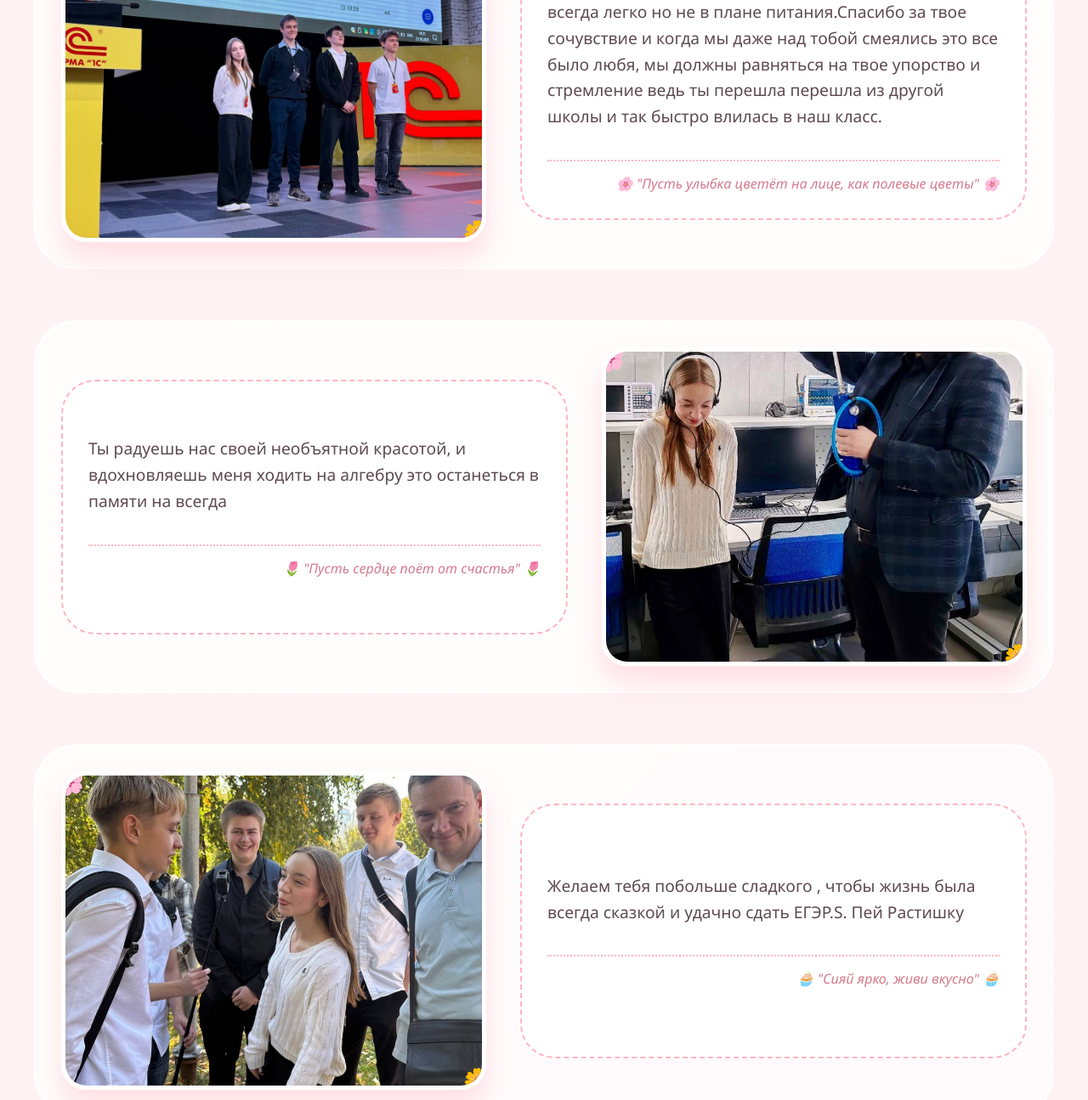
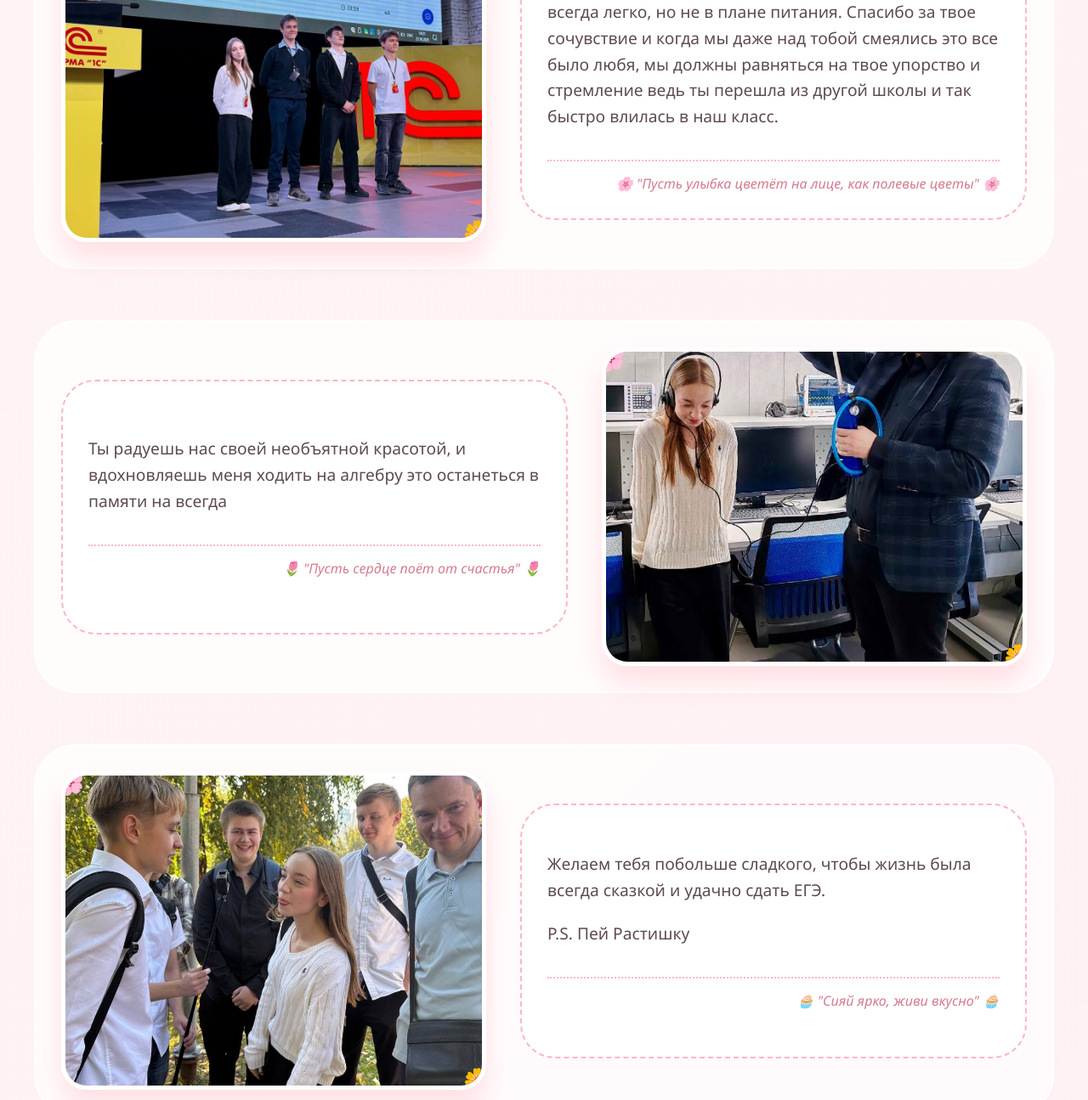
Before and after one commit to ABDY-oss/Podarok, a plain HTML site: page liza.html in a window 1280 px wide. Shown: the part 678-1973 px from the top of the page at 85% size. Drawn offline with Linux system fonts and the light colour scheme.

Commit message:
Update liza.html

```diff
--- a/liza.html
+++ b/liza.html
@@ -72,7 +72,7 @@
                     alt="Фото Лизы 1">
             </div>
             <div class="text-content">
-                <p>Прекрасная девушка, хоть и ворчащая с ней было всегда легко но не в плане питания.Спасибо за твое сочувствие и когда мы даже над тобой смеялись это все было любя, мы должны равняться на твое упорство и стремление ведь ты перешла перешла из другой школы и так быстро влилась в наш класс.</p>
+                <p>Прекрасная девушка, хоть и ворчащая, с ней было всегда легко, но не в плане питания. Спасибо за твое сочувствие и когда мы даже над тобой смеялись это все было любя, мы должны равняться на твое упорство и стремление ведь ты перешла из другой школы и так быстро влилась в наш класс.</p>
                 <div class="flower-quote">🌸 "Пусть улыбка цветёт на лице, как полевые цветы" 🌸</div>
             </div>
         </div>
@@ -94,7 +94,8 @@
                     alt="Фото Лизы 3">
             </div>
             <div class="text-content">
-                <p>Желаем тебя побольше сладкого , чтобы жизнь была всегда сказкой и удачно сдать ЕГЭP.S. Пей Растишку</p>
+                <p>Желаем тебя побольше сладкого, чтобы жизнь была всегда сказкой и удачно сдать ЕГЭ.</p>
+                <p>P.S. Пей Растишку</p>
                 <div class="flower-quote">🧁 "Сияй ярко, живи вкусно" 🧁</div>
             </div>
         </div>
@@ -230,4 +231,5 @@
 
     <script src="script.js"></script>
 </body>
+
 </html>
```
